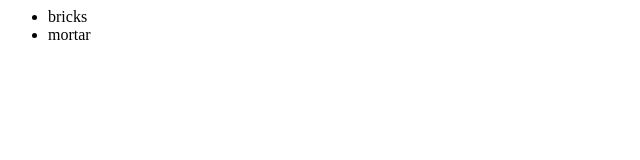
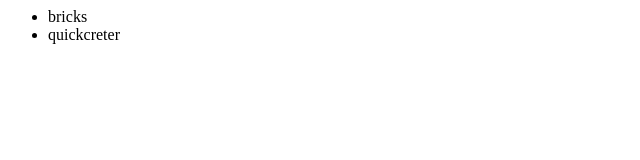
Before and after one commit to nbalasubrama/github-tutorial, a plain HTML site: page index.html in a window 1280 px wide. Shown: the full height of the page, 0-640 px from the left. Drawn offline with Linux system fonts and the light colour scheme.

Commit message:
specific mortar

```diff
--- a/index.html
+++ b/index.html
@@ -3,7 +3,7 @@
 		<div>
 			<ul>
 				<li>bricks</li>
-				<li>mortar</li>
+				<li>quickcreter</li>
 			</ul>
 		</div>
 	</body>
```
